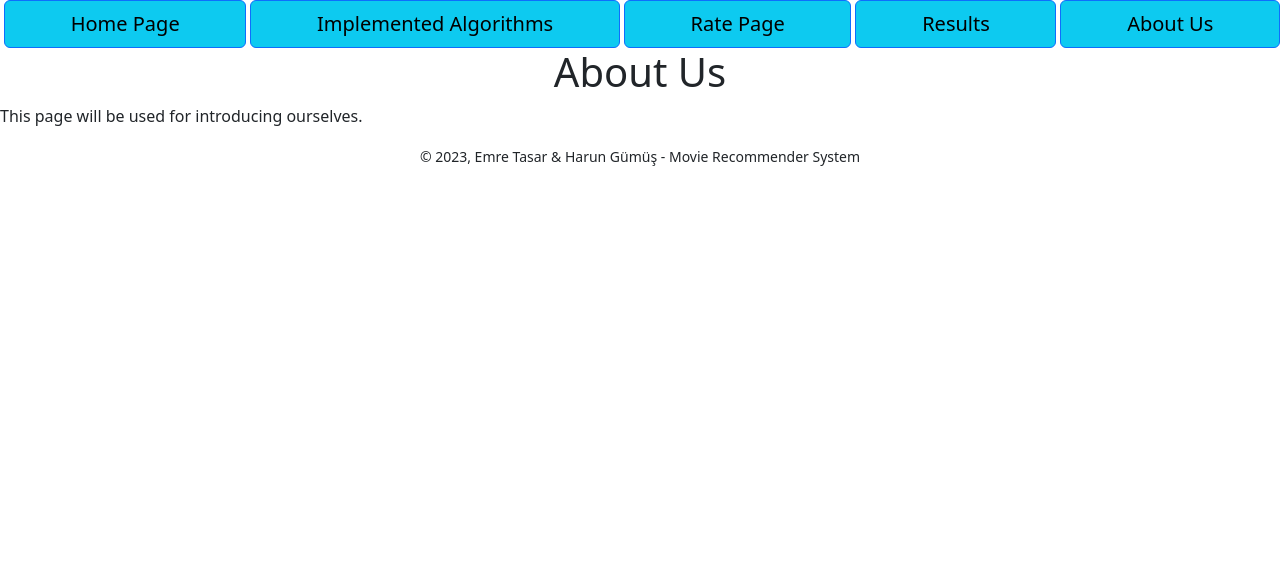
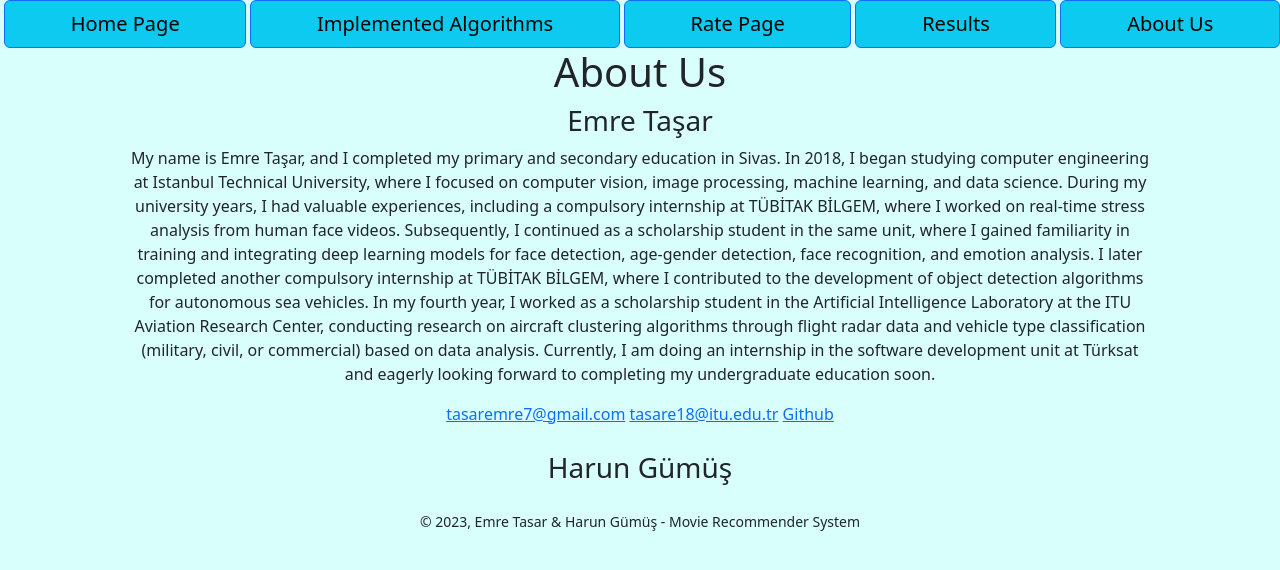
Before and after one commit to emretasar/MovieRecommenderSystem, a Flask app: page /about in a window 1280 px wide. Shown: the top 570 px of the page. Run offline with Flask 3, Linux system fonts and the light colour scheme; some libraries are stand-ins or nearby versions.

Commit message:
Home and About pages updated

```diff
--- a/static/style.css
+++ b/static/style.css
@@ -1,3 +1,11 @@
+body {
+    background-color: #9BE8D8;
+    background-color: #C1ECE4;
+    background-color: #A7ECEE;
+    background-color: #d8fffc;
+
+}
+
 h1 {
     text-align: center;
 }
@@ -5,3 +13,23 @@ h1 {
 footer {
     text-align: center;
 }
+
+.about-emre, .about-harun{
+    text-align: center;
+    margin-left: 10%;
+    margin-right: 10%;
+    margin-bottom: 25px;
+}
+
+.intro{
+    text-align: center;
+    margin-left: 10%;
+    margin-right: 10%;
+}
+
+.card {
+    background-color: #B0DAFF;
+    background-color: #F6F1F1;
+    background-color: #ECF9FF;
+    margin-bottom: 5px;
+}
--- a/templates/about.html
+++ b/templates/about.html
@@ -3,7 +3,17 @@
 {% block content %}
 
     <h1>About Us</h1>
-    <p>This page will be used for introducing ourselves.</p>
+    <div class="about-emre">
+        <h3>Emre Taşar</h3>
+        <p>My name is Emre Taşar, and I completed my primary and secondary education in Sivas. In 2018, I began studying computer engineering at Istanbul Technical University, where I focused on computer vision, image processing, machine learning, and data science. During my university years, I had valuable experiences, including a compulsory internship at TÜBİTAK BİLGEM, where I worked on real-time stress analysis from human face videos. Subsequently, I continued as a scholarship student in the same unit, where I gained familiarity in training and integrating deep learning models for face detection, age-gender detection, face recognition, and emotion analysis. I later completed another compulsory internship at TÜBİTAK BİLGEM, where I contributed to the development of object detection algorithms for autonomous sea vehicles. In my fourth year, I worked as a scholarship student in the Artificial Intelligence Laboratory at the ITU Aviation Research Center, conducting research on aircraft clustering algorithms through flight radar data and vehicle type classification (military, civil, or commercial) based on data analysis. Currently, I am doing an internship in the software development unit at Türksat and eagerly looking forward to completing my undergraduate education soon.</p>
+        <a href = "mailto:tasaremre7@gmail.com">tasaremre7@gmail.com</a>
+        <a href = "mailto:tasare18@itu.edu.tr">tasare18@itu.edu.tr</a>
+        <a href="https://github.com/emretasar">Github</a>
+    </div>
+
+    <div class="about-harun">
+        <h3>Harun Gümüş</h3>
+    </div>
 
 
 
```
Also changed, not shown: templates/home.html (+11 -7 lines).
